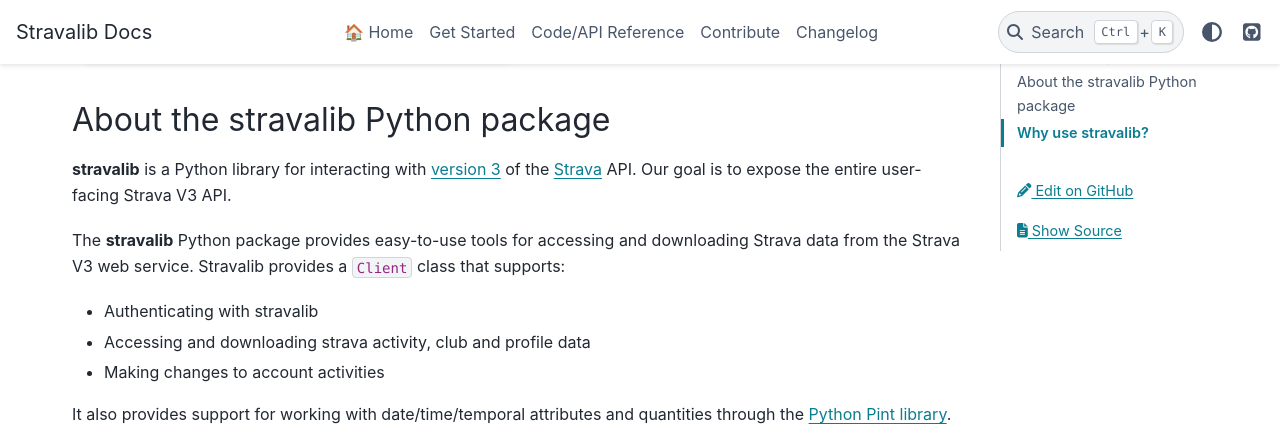
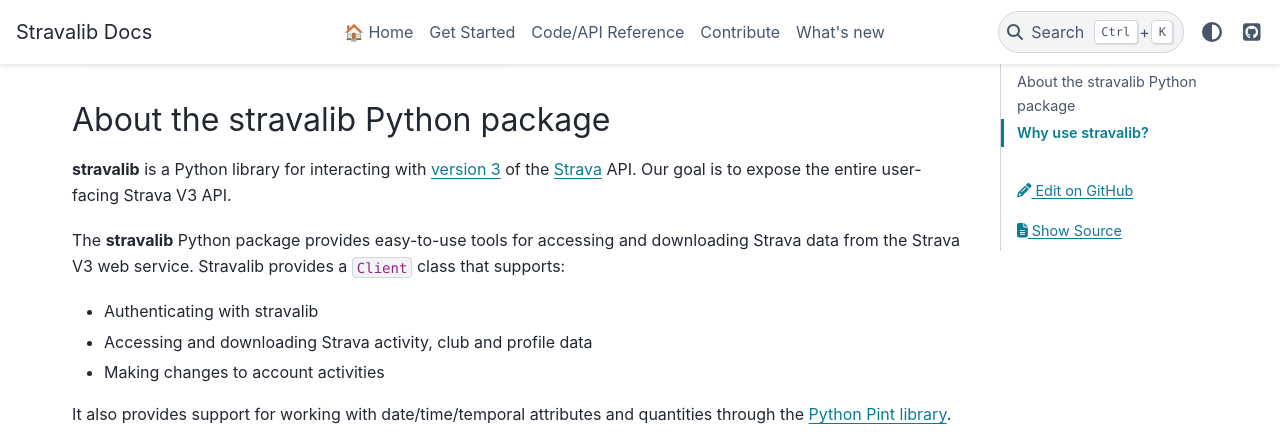
Before and after one commit to stravalib/stravalib, a Sphinx documentation site: the page built from docs/index.md, in a window 1280 px wide and 900 px high, scrolled down 708 px. Shown: the top 441 px of the window. Built offline with Sphinx 7.4.7 and the PyData theme 0.15.4, drawn with Linux system fonts in a browser that asks for light colours; pages that are not in the unit, such as notebooks, are missing from menus; the version number could not be read and is left out.

Commit message:
Final cleanup

````diff
--- a/docs/conf.py
+++ b/docs/conf.py
@@ -62,9 +62,6 @@
     "sphinx_copybutton",
     "myst_nb",
     "sphinx_design",
-    # Commented out because matplotlib raises a findfonts warning over and over
-    # TODO: fix is to install fonts in CI or remove opengraph
-    # "sphinxext.opengraph",
     "sphinx_inline_tabs",
 ]
 
@@ -74,6 +71,9 @@
 autodoc_pydantic_model_show_json = True
 autodoc_pydantic_settings_show_json = False
 autosummary_generate = True
+
+# Suppress warnings for duplicate object description
+suppress_warnings = ["autodoc.*", "ref.ref", "ref.duplicate"]
 
 # Colon fence for card support in md
 myst_enable_extensions = ["colon_fence"]
--- a/docs/index.md
+++ b/docs/index.md
@@ -16,6 +16,7 @@
 [![DOI](https://zenodo.org/badge/8828908.svg)](https://zenodo.org/badge/latestdoi/8828908)
 
 ```
+
 :::
 ::::
 
@@ -66,7 +67,7 @@
 `Client` class that supports:
 
 * Authenticating with stravalib
-* Accessing and downloading strava activity, club and profile data
+* Accessing and downloading Strava activity, club and profile data
 * Making changes to account activities
 
 It also provides support for working with date/time/temporal attributes
@@ -83,29 +84,28 @@
 *  and more intelligent error handling.
 
 
-```{toctree}
+:::{toctree}
 :hidden:
 :maxdepth: 2
 
 🏠 Home <self>
-```
+:::
 
-```{toctree}
+:::{toctree}
 :hidden:
 :caption: Get Started
 
 Get Started <get-started/index>
 
-```
+:::
 
-```{toctree}
+:::{toctree}
 :hidden:
 :caption: API Documentation
 :maxdepth: 2
 
 Code/API Reference <reference>
-```
-
+:::
 
 :::{toctree}
 :hidden:
@@ -119,6 +119,6 @@
 :hidden:
 :caption: What's New
 
-Changelog <whats-new/changelog>
+What's new <whats-new/stravalib-2>
 
 :::
--- a/noxfile.py
+++ b/noxfile.py
@@ -44,6 +44,7 @@
         "build_assets",
         "tmp",
     ]
+
     cmd = ["sphinx-autobuild"]
     for folder in AUTOBUILD_IGNORE:
         cmd.extend(["--ignore", f"*/{folder}/*"])
````
Also changed, not shown: docs/contributing/intro.md (+0 -15 lines), docs/whats-new/changelog.md (+0 -9 lines), docs/whats-new/stravalib-2.md (+9 -0 lines).
